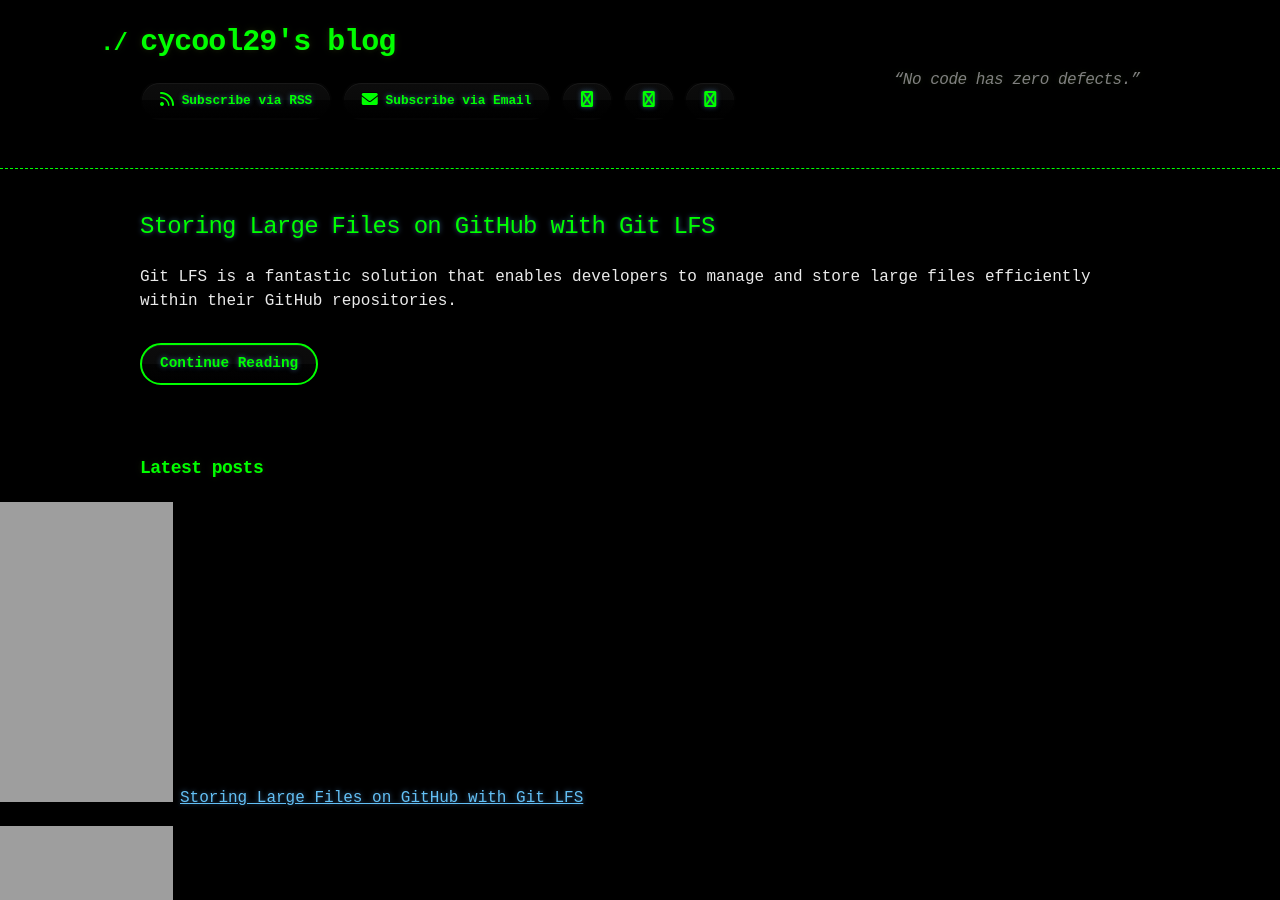
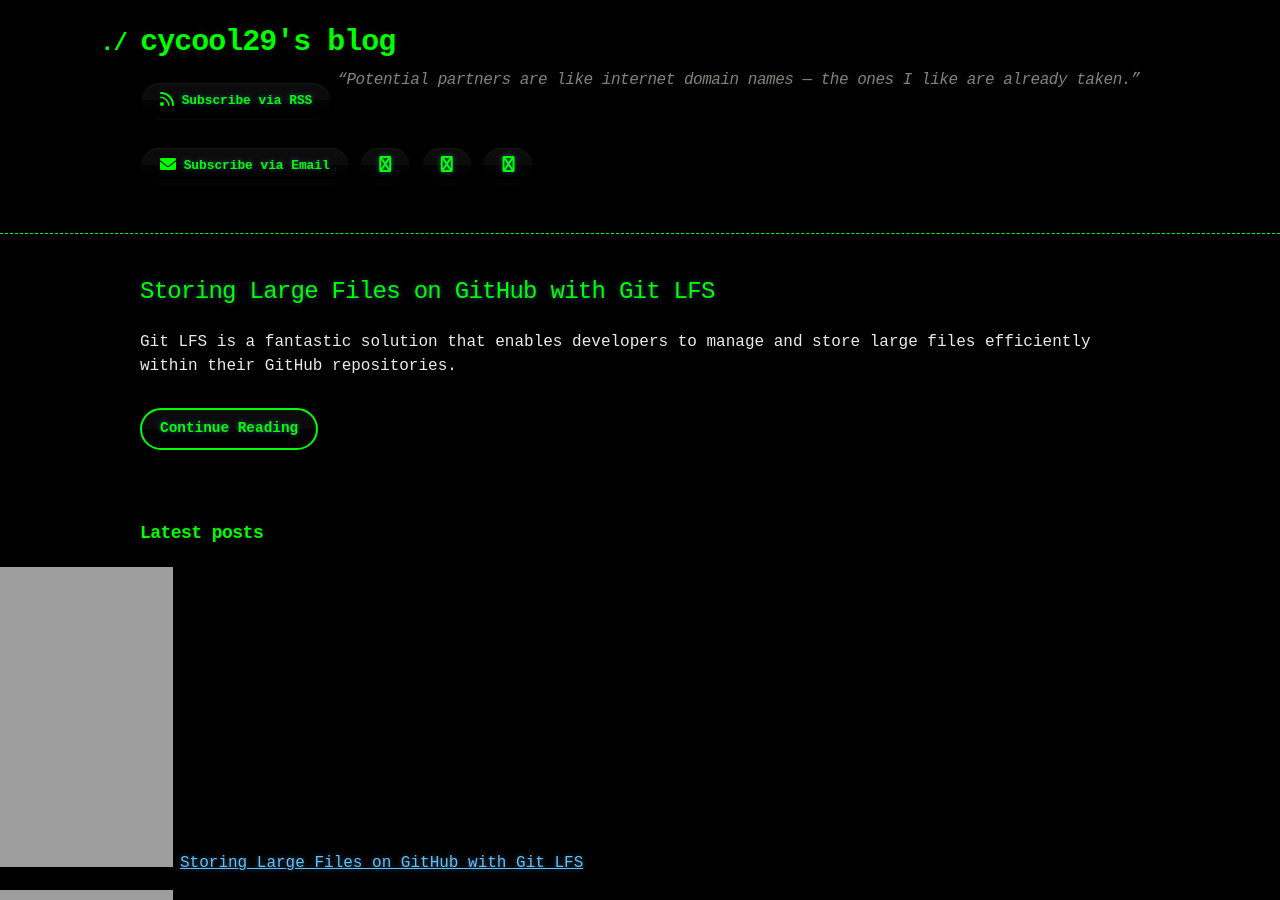
Before and after one commit to cycool29/cycool29.github.io, a Jekyll site: the page built from index.md, in a window 1280 px wide and 900 px high. Built offline with Jekyll 4.4.1, drawn with Linux system fonts in a browser that asks for light colours; a style sheet for code colours, icons or effects is not loaded.

Commit message:
Update quotes

```diff
--- a/_config.yml
+++ b/_config.yml
@@ -1,5 +1,5 @@
 title: cycool29's blog
-description: "“No code has zero defects.” "
+description: "“Potential partners are like internet domain names — the ones I like are already taken.” "
 bio: A high school student. Intermediate in Python, Git, Bash. Learning JavaScript. He/Him. "
 author: cycool29
 url: https://cycool29.github.io
```
